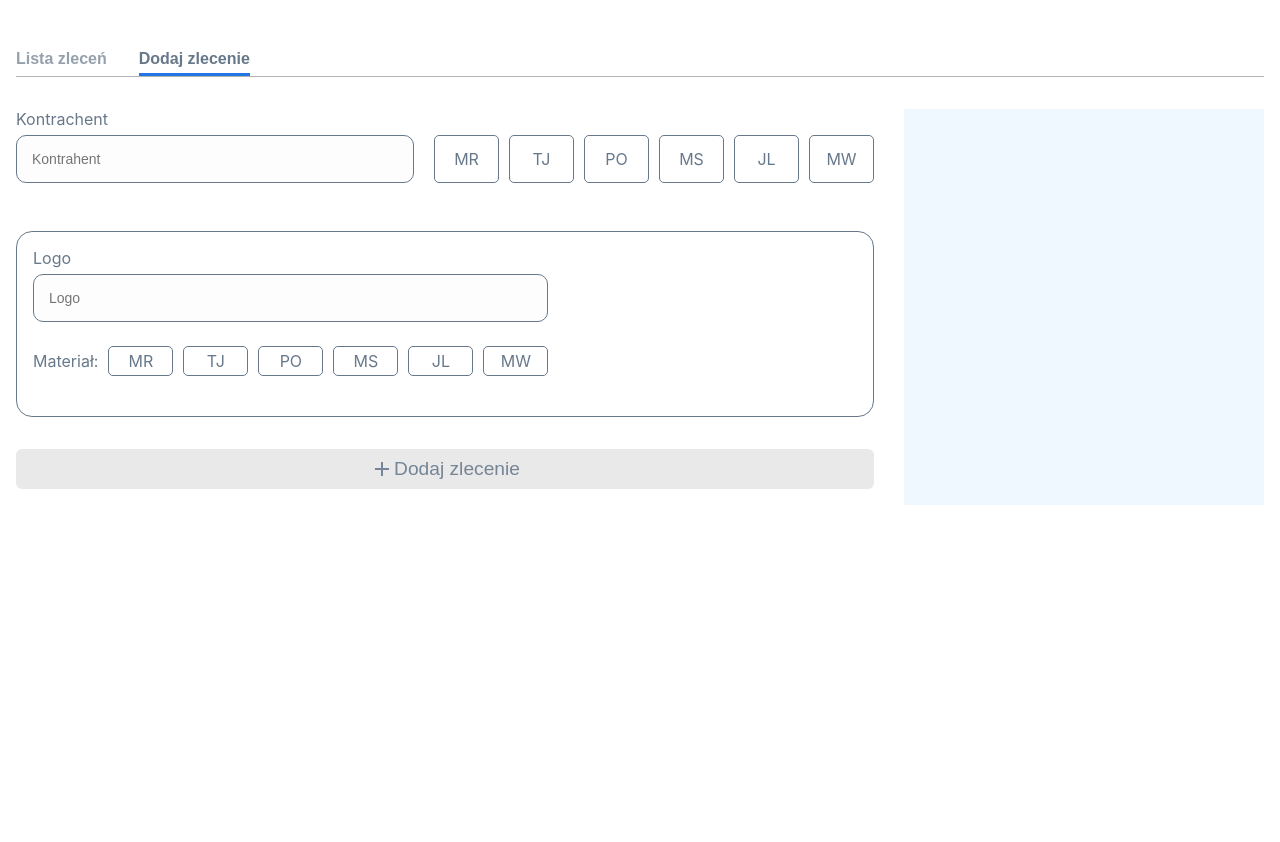
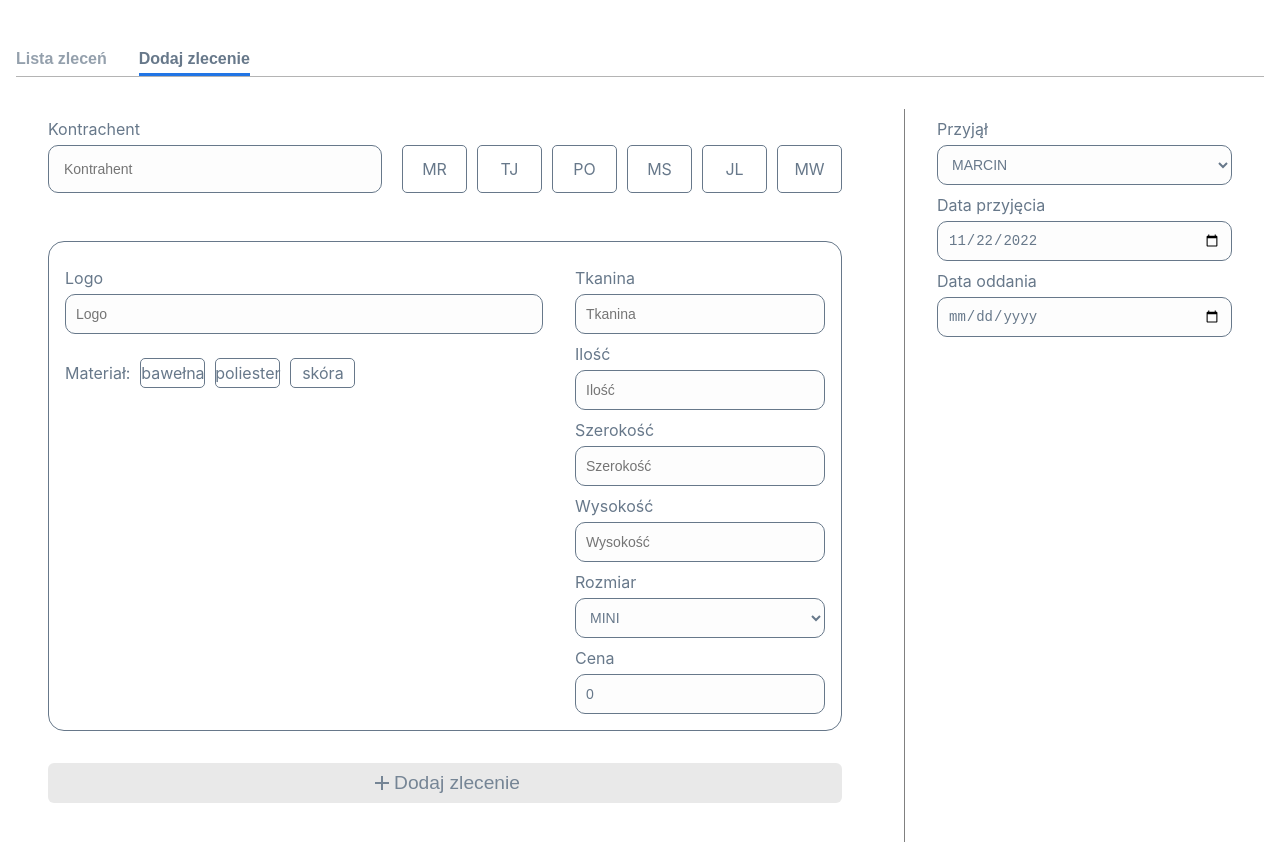
Before and after one commit to LukaszMarciszewski1/Trello-Card-Manager, a React (Create React App) app: page / in a window 1280 px wide. Both pictures are taken after a click on the button "Dodaj zlecenie". Shown: the top 842 px of the page. Before the commit the page ends 800 px from the top, so only its background shows below. Built offline with nearby package versions, Linux system fonts and the light colour scheme; the HTML template or start-up script is replaced by a standard one.

Commit message:
add select component

```diff
--- a/package.json
+++ b/package.json
@@ -9,10 +9,14 @@
     "@types/jest": "^27.5.2",
     "@types/node": "^16.18.3",
     "@types/react": "^18.0.25",
+    "@types/react-datepicker": "^4.8.0",
     "@types/react-dom": "^18.0.9",
     "axios": "^1.2.0",
+    "dayjs": "^1.11.6",
+    "days": "^1.1.1",
     "node-sass": "^7.0.3",
     "react": "^18.2.0",
+    "react-datepicker": "^4.8.0",
     "react-dom": "^18.2.0",
     "react-hook-form": "^7.39.7",
     "react-icons": "^4.6.0",
--- a/src/components/FormSection/styles.module.scss
+++ b/src/components/FormSection/styles.module.scss
@@ -1,10 +1,12 @@
 @import 'theme/colors.scss';
 
 .formSection {
-  display: flex;
   width: 100%;
   border: 1px solid $matBlue;
   border-radius: 1rem;
   padding: 1rem;
   margin: 1rem 0;
+  display: grid;
+  grid-template-columns: 1fr 250px;
+  gap: 2rem;
 }
--- a/src/components/Input/Input.tsx
+++ b/src/components/Input/Input.tsx
@@ -5,16 +5,17 @@ export type InputProps = {
   id: string;
   name: string;
   label: string;
-  type?: 'text' | 'email' | 'number' | 'password';
+  type?: 'text' | 'email' | 'number' | 'password' | 'date';
   placeholder?: string
   disabled?: boolean
   onChange?: (value: any) => void
   error?: {} | undefined | ((value: any) => void)
-  value?: number | string
+  value?: number | string | any
   step?: string
   minValue?: number
   maxValue?: number
   defaultValue?: string | number
+  style?: {}
 }
 
 const Input: React.FC<InputProps> = forwardRef<HTMLInputElement, InputProps>(
@@ -31,6 +32,7 @@ const Input: React.FC<InputProps> = forwardRef<HTMLInputElement, InputProps>(
       step,
       minValue,
       maxValue,
+      style,
       onChange,
       ...props
     },
@@ -54,6 +56,7 @@ const Input: React.FC<InputProps> = forwardRef<HTMLInputElement, InputProps>(
           onChange={onChange}
           disabled={disabled}
           className={styles.input}
+          style={style}
           {...props}
         />
       </div>
--- a/src/components/Input/styles.module.scss
+++ b/src/components/Input/styles.module.scss
@@ -2,19 +2,22 @@
   width: 100%;
   max-width: 600px;
   margin-right: 10px;
+  margin-top: 10px;
 }
 
 .input {
   outline: none;
   border: none;
   width: 100%;
-  padding: 15px;
+  padding: 10px;
   border-radius: 10px;
   margin: 6px 0 0;
   background-color: rgb(253, 253, 253);
   border: 1px solid #67788a;
   font-size: 14px;
+  min-height: 40px;
   &:disabled {
     opacity: 0.8;
+    background-color: #e9e9e9;
   }
 }
--- /dev/null
+++ b/src/components/Select/Select.tsx
@@ -0,0 +1,60 @@
+import React, { forwardRef } from "react";
+import styles from "./styles.module.scss";
+
+export type SelectProps = {
+  id: string;
+  name: string;
+  label: string;
+  type?: "text" | "email" | "number" | "password";
+  placeholder?: string;
+  disabled?: boolean;
+  onChange?: (value: any) => void;
+  error?: {} | undefined | ((value: any) => void);
+  value?: number | string | any;
+  step?: string;
+  minValue?: number;
+  maxValue?: number;
+  defaultValue?: string | number;
+  style?: {};
+  options: any;
+};
+
+const Input: React.FC<SelectProps> = forwardRef<HTMLInputElement, SelectProps>(
+  (
+    {
+      id,
+      name,
+      label,
+      type,
+      placeholder,
+      disabled,
+      value,
+      defaultValue,
+      step,
+      minValue,
+      maxValue,
+      style,
+      options,
+      onChange,
+      ...props
+    },
+    ref
+  ) => {
+    return (
+      <div className={styles.container}>
+        <label htmlFor="title">
+          <p>{label}</p>
+        </label>
+        <select className={styles.select}>
+          {options.map((prod: { name: any }, index: any) => (
+            <option key={index} value={prod.name}>
+              {prod.name}
+            </option>
+          ))}
+        </select>
+      </div>
+    );
+  }
+);
+
+export default Input;
--- /dev/null
+++ b/src/components/Select/styles.module.scss
@@ -0,0 +1,21 @@
+.container {
+    width: 100%;
+    max-width: 600px;
+    margin-right: 10px;
+    margin-top: 10px;
+  }
+
+  .select {
+    outline: none;
+    border: none;
+    width: 100%;
+    padding: 10px;
+    border-radius: 10px;
+    margin: 6px 0 0;
+    background-color: rgb(253, 253, 253);
+    border: 1px solid #67788a;
+    font-size: 14px;
+    &:disabled {
+      opacity: 0.8;
+    }
+  }
--- a/src/data.ts
+++ b/src/data.ts
@@ -34,5 +34,47 @@ export const traders = [
 export const materials = [
   {
     name:'bawełna'
+  },
+  {
+    name:'poliester'
+  },
+  {
+    name:'skóra'
+  },
+]
+
+export const production = [
+  {
+    name: 'MARCIN'
+  },
+  {
+    name: 'KASIA'
   }
 ]
+
+export const sizes = [
+  {
+    name: 'MINI'
+  },
+  {
+    name: 'MAŁY'
+  },
+  {
+    name: 'ŚREDNI'
+  },
+  {
+    name: 'WIĘKSZY'
+  },
+  {
+    name: 'DUŻY'
+  },
+  {
+    name: 'MAXI'
+  },
+  {
+    name: 'MEGA'
+  },
+  {
+    name: 'GIGA'
+  },
+]
--- a/src/views/AddTasks.tsx
+++ b/src/views/AddTasks.tsx
@@ -6,8 +6,12 @@ import { Task } from "models/task";
 import Button from "components/Button/Button";
 import { RiAddLine } from "react-icons/ri";
 import Checkbox from "components/Checkbox/Checkbox";
+import Select from "components/Select/Select";
 import FormSection from "components/FormSection/FormSection";
-import { traders } from "data";
+import { traders, materials, production, sizes } from "data";
+import DatePicker, { registerLocale } from "react-datepicker";
+import "react-datepicker/dist/react-datepicker.css";
+import dayjs from "dayjs";
 
 const validation = {
   title: {
@@ -41,13 +45,14 @@ const titleErrors = (type: any) => {
 };
 
 const Tasks: React.FC = () => {
-  const [activeCardId, setActiveCardId] = useState<null | string>(null)
-  const [cardOptions, setCardOptions] = useState<null | any>(null)
+  dayjs.locale("pl");
+  const [activeCardId, setActiveCardId] = useState<null | string>(null);
+  const [cardOptions, setCardOptions] = useState<null | any>(null);
 
   const trelloListUrl = `https://api.trello.com/1/cards?idList=${process.env.REACT_APP_TRELLO_LIST}&key=${process.env.REACT_APP_TRELLO_KEY}&token=${process.env.REACT_APP_TRELLO_TOKEN}`;
   const cardUrlOptions = (id: string, props: string) => {
     return `https://api.trello.com/1/cards/${id}/${props}?key=${process.env.REACT_APP_TRELLO_KEY}&token=${process.env.REACT_APP_TRELLO_TOKEN}`;
-  }
+  };
 
   // const trelloCardUrl = `https://api.trello.com/1/cards/${activeCardId}/checklists?key=${process.env.REACT_APP_TRELLO_KEY}&token=${process.env.REACT_APP_TRELLO_TOKEN}`;
 
@@ -57,7 +62,7 @@ const Tasks: React.FC = () => {
     formState: { errors },
   } = useForm<Task>();
 
-  const cardId = '6387d0017de8b80591bef2dc'
+  const cardId = "6387d0017de8b80591bef2dc";
 
   //   const params = {
   //     param1: 'value1',
@@ -118,9 +123,9 @@ const Tasks: React.FC = () => {
   //  )
 
   const query = {
-    'key': process.env.REACT_APP_TRELLO_KEY,
-    'token': process.env.REACT_APP_TRELLO_TOKEN
-  }
+    key: process.env.REACT_APP_TRELLO_KEY,
+    token: process.env.REACT_APP_TRELLO_TOKEN,
+  };
 
   const fetchData = async (data: any) => {
     fetch(`${trelloListUrl}&name=${data}`, {
@@ -131,33 +136,40 @@ const Tasks: React.FC = () => {
     })
       .then((response) => {
         console.log(`Response: ${response.status} ${response.statusText}`);
-        console.log(response)
+        console.log(response);
         return response.text();
       })
       .then((text) => {
-        setCardOptions('checklists')
-        fetch(`https://api.trello.com/1/cards/${JSON.parse(text).id}/checklists`, {
-          method: "POST",
-          body: JSON.stringify(query),
-          headers: {
-            Accept: "application/json",
-          },
-        })
+        setCardOptions("checklists");
+        fetch(
+          `https://api.trello.com/1/cards/${JSON.parse(text).id}/checklists`,
+          {
+            method: "POST",
+            body: JSON.stringify(query),
+            headers: {
+              Accept: "application/json",
+            },
+          }
+        );
       })
       .then((text) => console.log(text))
       .catch((err) => console.error(err));
   };
 
   const handleSubmitForm = (data: Task) => {
-    // const { title, selector } = data;
-    // fetchData(title);
-    console.log(data)
+    setPrice(33)
+    console.log(data);
   };
 
-  console.log(traders)
+  console.log(traders);
   function onSubmitButton(data: any) {
-    console.log(data)
+    console.log(data);
   }
+  const selectDate = dayjs(new Date()).format("YYYY/MM/DD");
+  const [nowDate, setNowDate] = useState(selectDate);
+
+  console.log(dayjs(new Date()).format("DD/MM/YYYY"));
+  const [price, setPrice] = useState(0)
 
   return (
     <form onSubmit={handleSubmit(handleSubmitForm)}>
@@ -171,6 +183,7 @@ const Tasks: React.FC = () => {
                 label={"Kontrachent"}
                 type="text"
                 error={errors.title}
+                style={{ padding: "15px" }}
                 {...register("title", { ...validation.title })}
               />
               {titleErrors(errors.title?.type)}
@@ -202,29 +215,114 @@ const Tasks: React.FC = () => {
               {titleErrors(errors.logo?.type)}
               <div className={`${styles.checkboxList} ${styles.wrapper}`}>
                 <p>Materiał: </p>
-                {traders?.map((trader, index) => (
+                {materials?.map((material, index) => (
                   <Checkbox
                     key={index}
-                    id={trader.initial}
+                    id={material.name}
                     type={"radio"}
-                    value={trader.initial}
-                    style={{ height: '30px'}}
-                    label={trader.initial}
-                    {...register("traders")}
+                    value={material.name}
+                    style={{ height: "30px" }}
+                    label={material.name}
+                    {...register("materials")}
                   />
                 ))}
               </div>
             </div>
+            <div className={styles.formGroupColumn}>
+              <Input
+                id={"fabric"}
+                placeholder={"Tkanina"}
+                label={"Tkanina"}
+                type="text"
+                error={errors.logo}
+                {...register("fabric")}
+              />
+              <Input
+                id={"amount"}
+                placeholder={"Ilość"}
+                label={"Ilość"}
+                type="number"
+                error={errors.logo}
+                {...register("amount")}
+              />
+              <Input
+                id={"width"}
+                placeholder={"Szerokość"}
+                label={"Szerokość"}
+                type="number"
+                error={errors.logo}
+                {...register("width")}
+              />
+              <Input
+                id={"height"}
+                placeholder={"Wysokość"}
+                label={"Wysokość"}
+                type="number"
+                error={errors.logo}
+                {...register("height")}
+              />
+              <Select
+                label={"Rozmiar"}
+                options={sizes}
+                id={"size"}
+                name={"size"}
+              />
+              <Input
+                id={"price"}
+                // placeholder={"Cena"}
+                label={"Cena"}
+                defaultValue={0}
+                type="number"
+                // disabled={true}
+                error={errors.logo}
+                {...register("price")}
+              />
+            </div>
           </FormSection>
           <Button
-            type={'submit'}
+            type={"submit"}
             title={"Dodaj zlecenie"}
             onClick={() => console.log("click")}
-            style={{ fontSize: '1.2rem' }}
-            icon={<RiAddLine fontSize={'1.5rem'} fontWeight={'bold'} />}
+            style={{ fontSize: "1.2rem" }}
+            icon={<RiAddLine fontSize={"1.5rem"} fontWeight={"bold"} />}
           />
         </div>
         <div className={`${styles.formGroupContainer} ${styles.rightPanel}`}>
+          <div className={styles.formGroupColumn}>
+            <Select
+              label={"Przyjął"}
+              options={production}
+              id={"przyjął"}
+              name={"przyjął"}
+            />
+            {/* <DatePicker
+              dateFormat="DD/MM/YYYY"
+              timeFormat="hh:mm"
+              locale="pl"
+              selected={null}
+              onChange={(date: Date) => console.log(date)}
+              inline
+              showTimeInput
+              timeInputLabel={`Godzina:`}
+            /> */}
+            <Input
+              id={"date-admission"}
+              placeholder={"Data przyjęcia"}
+              label={"Data przyjęcia"}
+              value={new Date().toISOString().slice(0, 10)}
+              type="date"
+              error={errors.logo}
+              {...register("dateAdmission")}
+            />
+            <Input
+              id={"deadline"}
+              placeholder={"Data oddania"}
+              label={"Data oddania"}
+              type="date"
+              error={errors.logo}
+              {...register("deadline")}
+            />
+          </div>
         </div>
       </div>
     </form>
--- a/src/views/styles.module.scss
+++ b/src/views/styles.module.scss
@@ -18,11 +18,13 @@
   column-gap: 30px;
   width: 100%;
   height: 100%;
+  min-height: 100vh;
 }
 
 .formGroupContainer {
   display: flex;
   flex-direction: column;
+  padding: 0 2rem;
 }
 
 .formGroupRow {
@@ -47,5 +49,6 @@
 }
 
 .rightPanel {
-  background-color: aliceblue;
+  border-left: 1px solid grey;
+  padding: 0 2rem;
 }
```
Also changed, not shown: src/models/task.ts (+10 -0 lines), 1 other file (tests, documents, lock files or other folders).
